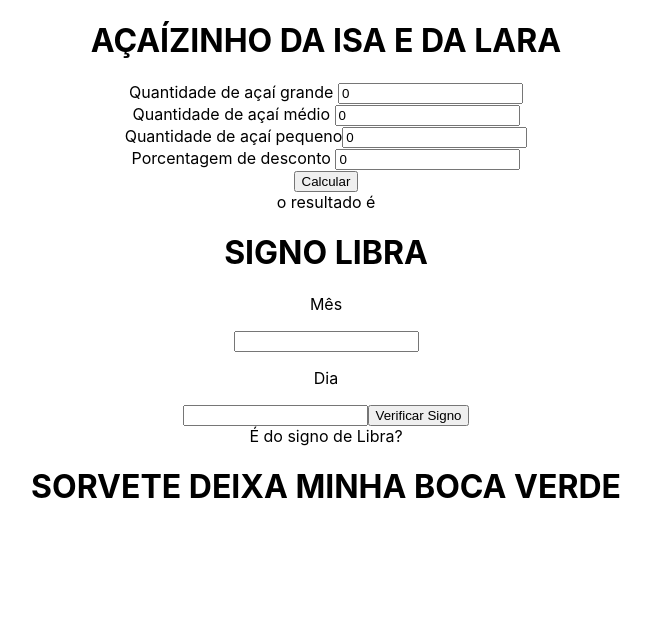
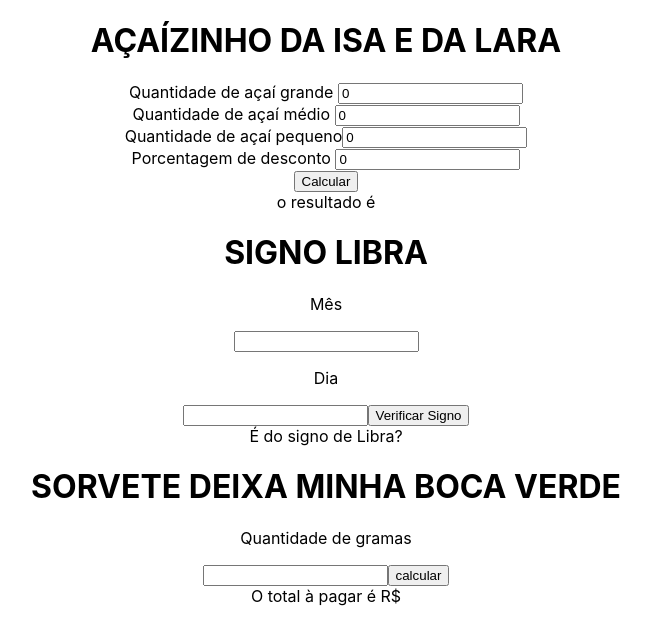
Before and after one commit to IsabellaAlvesCosta/provalogica, a React (Create React App) app: page / in a window 1280 px wide. Shown: the top 644 px of the page, without its empty margins (314-965 px from the left). Built offline with nearby package versions, Linux system fonts and the light colour scheme.

Commit message:
função do sorvete feita

```diff
--- a/src/App.js
+++ b/src/App.js
@@ -13,9 +13,13 @@ function App() {
   const [dia, setDia] = useState();
   const [resultado, setResultado] = useState();
 
+  const [gramas, setGramas] = useState();
+  const [resposta, setResposta] = useState();
+
   function Calcular(){
     let total = pequeno * 13.50  + medio * 15 + grande * 17.50;
     let desconto = total * desc/100
+
 
     let final = total - desconto
     setResul(final);
@@ -30,9 +34,26 @@ function App() {
       }
     }
 
+
+     function calcularSorvete(qtd) {
+           if (qtd <= 0 || qtd == undefined)
+              return 'Preço Inválido'
+           let preco = 3.5
+           if (qtd >= 1000) {
+           preco = 3
+           }
+    return preco * (qtd / 100)
+  }
+
+
+    function calcularClick() {
+        const totalzinho = calcularSorvete(gramas);
+        setResposta(totalzinho);
+    }
+
       function verificarClick() {
-  const resp = CalcularMes(mes, dia)
-  setResultado(resp);}
+      const resp = CalcularMes(mes, dia)
+      setResultado(resp);}
 
 
     return(
@@ -70,7 +91,17 @@ function App() {
           <span>É do signo de Libra? {resultado}</span>
       </div>
     </div>
-    <h1>SORVETE DEIXA MINHA BOCA VERDE</h1>
+        <div>
+                <h1>SORVETE DEIXA MINHA BOCA VERDE</h1>
+                <p> Quantidade de gramas </p>
+                <input type='number' value={gramas} onChange={e => setGramas(e.target.value)} />
+
+                <button onClick={calcularClick}> calcular</button>
+
+                <div>
+                    <span>O total à pagar é R$ {resposta}  </span>
+                </div>
+            </div>
     </div>
  );
     }
```
